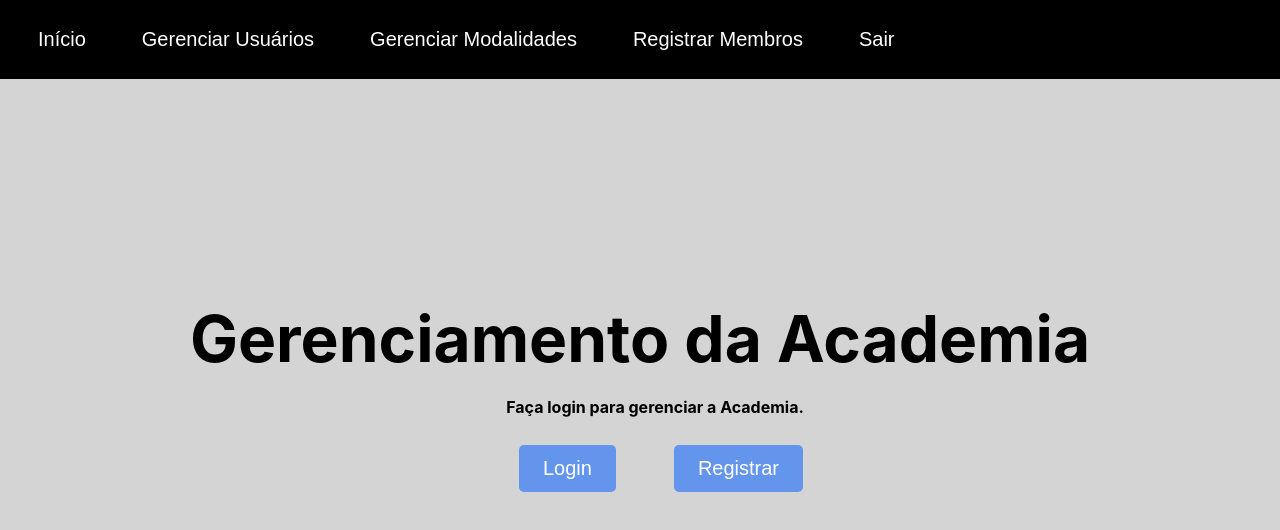
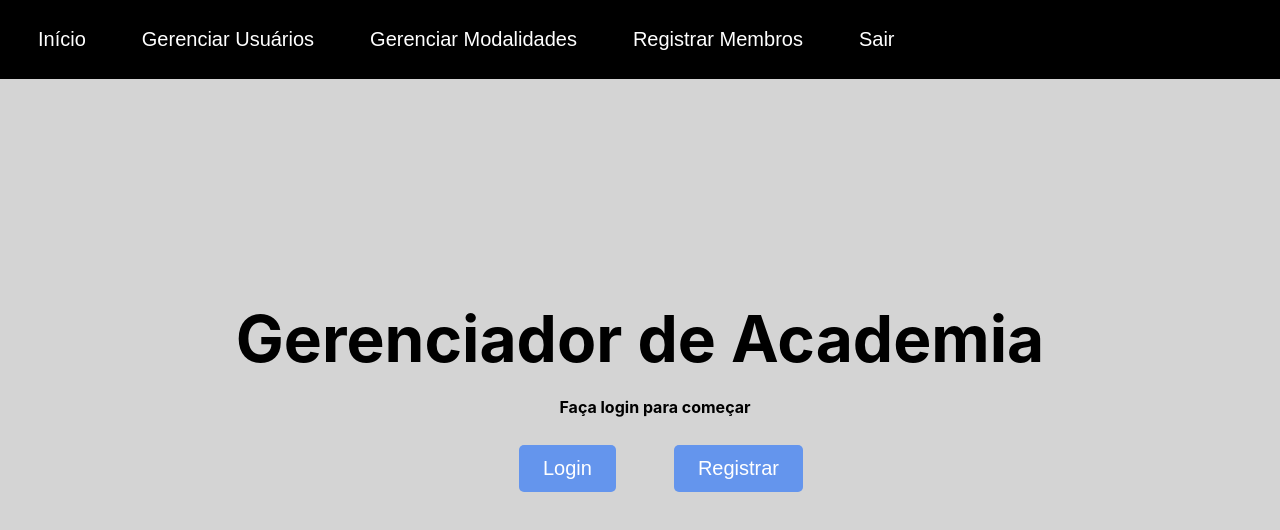
Before and after one commit to Tech-Priest1/frontEndReact, a React (Create React App) app: page / in a window 1280 px wide. Shown: the top 530 px of the page. Built offline with nearby package versions, Linux system fonts and the light colour scheme.

Commit message:
spelling fix

```diff
--- a/src/home/home.js
+++ b/src/home/home.js
@@ -43,13 +43,13 @@ const Home = (props) => {
     <div className="mainContainer">
       <Navbar handleLogout={handleLogout} />
       <div className="titleContainerHome">
-        <div>Gerenciamento da Academia</div>
+        <div>Gerenciador de Academia</div>
       </div>
       <div>
         {loggedIn && <div>Bem-vindo, {email}!</div>}
         {!loggedIn && (
           <div>
-            <div className='homeLoginText'>Faça login para gerenciar a Academia.</div>
+            <div className='homeLoginText'>Faça login para começar</div>
             <div className="separador">
               <button type="button" className='inputButton' onClick={() => navigate('/login')}>Login</button>
               <button type="button" className='inputButton' onClick={() => navigate('/register')}>Registrar</button>
```
